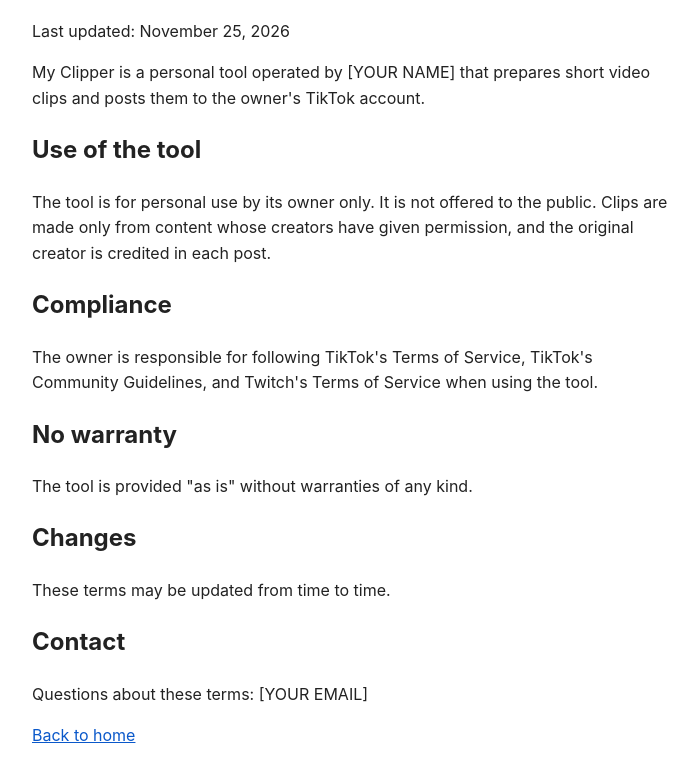
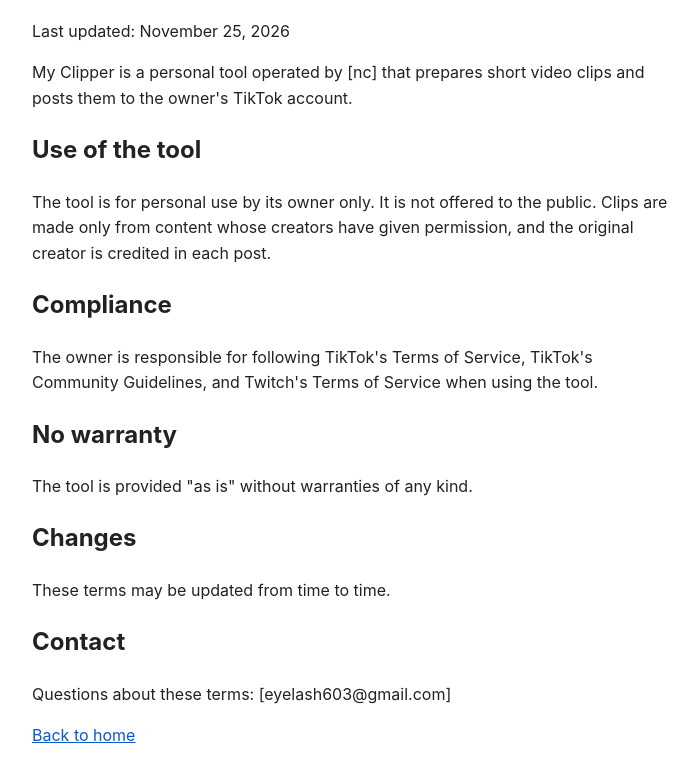
Before and after one commit to clipfarm943y78/clipfarm943y78, a plain HTML site: page terms.html in a window 1280 px wide. Shown: the part 102-884 px from the top of the page, without its empty margins (288-986 px from the left). Drawn offline with Linux system fonts and the light colour scheme.

Commit message:
Update operator name and contact email in terms.html

```diff
--- a/terms.html
+++ b/terms.html
@@ -12,7 +12,7 @@
 <body>
 <h1>Terms of Service for My Clipper</h1>
 <p>Last updated: November 25, 2026</p>
-<p>My Clipper is a personal tool operated by [YOUR NAME] that prepares short video clips and posts them to the owner's TikTok account.</p>
+<p>My Clipper is a personal tool operated by [nc] that prepares short video clips and posts them to the owner's TikTok account.</p>
 
 <h2>Use of the tool</h2>
 <p>The tool is for personal use by its owner only. It is not offered to the public. Clips are made only from content whose creators have given permission, and the original creator is credited in each post.</p>
@@ -27,7 +27,7 @@
 <p>These terms may be updated from time to time.</p>
 
 <h2>Contact</h2>
-<p>Questions about these terms: [YOUR EMAIL]</p>
+<p>Questions about these terms: [eyelash603@gmail.com]</p>
 
 <p><a href="index.html">Back to home</a></p>
 </body>
```
